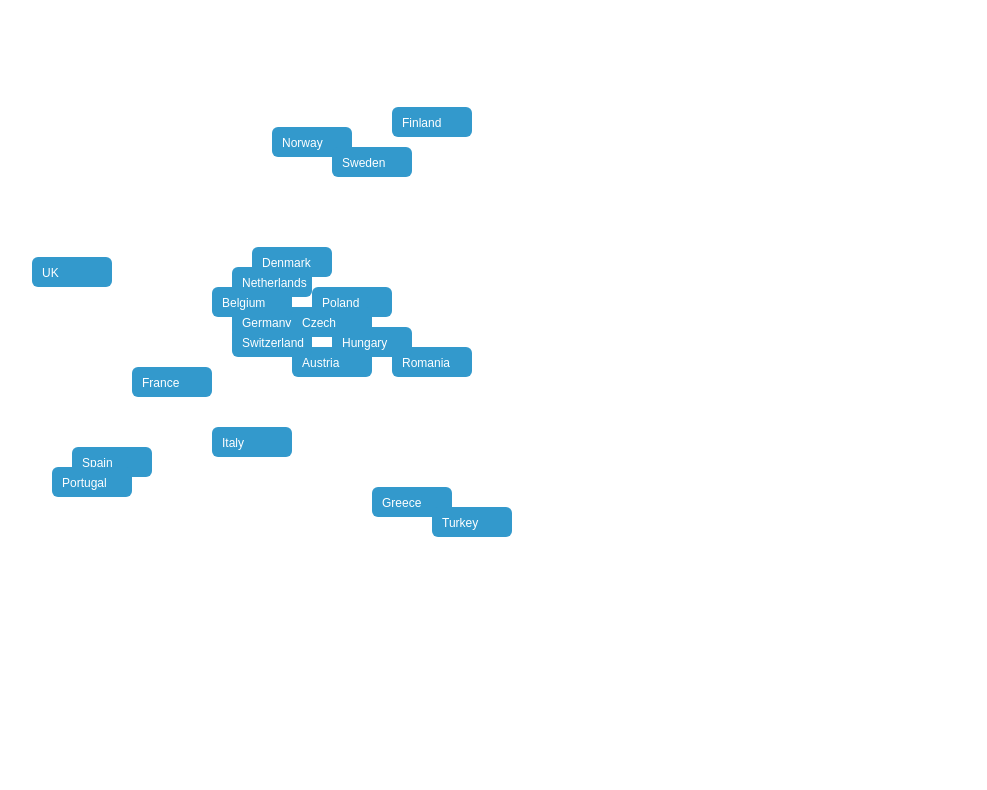
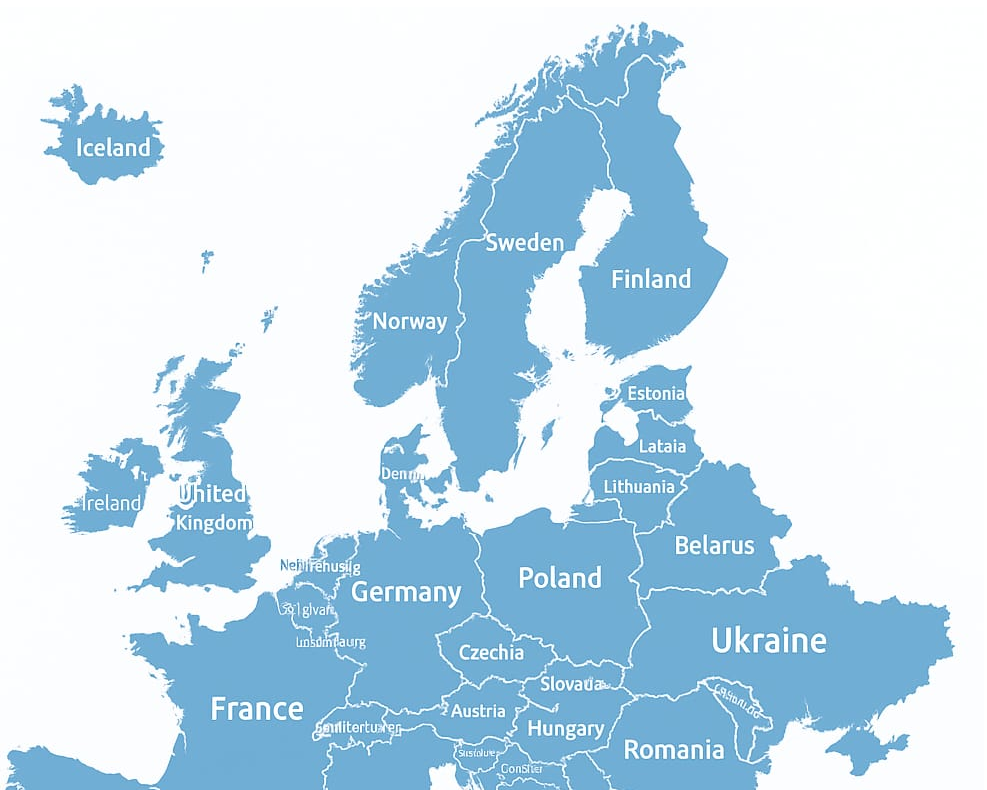
Before and after one commit to nks4906/europe-map, a plain HTML site: page index.html in a window 1280 px wide. Shown: the part 73-863 px from the top of the page, without its empty margins (168-1155 px from the left). Drawn offline with Linux system fonts and the light colour scheme.

Commit message:
Add files via upload

```diff
--- a/index.html
+++ b/index.html
@@ -3,7 +3,7 @@
 <head>
   <meta charset="UTF-8" />
   <meta name="viewport" content="width=device-width, initial-scale=1.0" />
-  <title>Europe Map</title>
+  <title>Europe Map Interactive</title>
   <style>
     body {
       font-family: sans-serif;
@@ -12,123 +12,143 @@
       padding: 0;
     }
     svg {
-      max-width: 1000px;
       width: 100%;
       height: auto;
-      margin: auto;
       display: block;
+      margin: 0 auto;
     }
     a:hover rect {
-      fill: #FF9933;
+      stroke: #FF9933;
+      stroke-width: 2;
+      fill: rgba(255, 153, 51, 0.1);
       transition: 0.3s;
     }
   </style>
 </head>
 <body>
-  <h1>Europe Map with Blog Links</h1>
+  <h1>Europe Map with Clickable Links</h1>
   <?xml version="1.0" encoding="UTF-8" standalone="no"?>
 <svg width="100%" height="auto" viewBox="0 0 1000 800" xmlns="http://www.w3.org/2000/svg">
-  <title>Europe Interactive Map</title>
-  <desc>Clickable map of Europe linking to blog posts</desc>
+  <image href="europe_map_background.png" x="0" y="0" width="1000" height="800" />
 
   <a href="https://namkoong7.tistory.com/entry/uk" target="_blank">
-    <rect x="60" y="250" width="80" height="30" fill="#3399cc" rx="6" ry="6"/>
-    <text x="70" y="270" font-size="12" fill="white">UK</text>
+    <rect x="60" y="250" width="80" height="30" fill="transparent" stroke="#FF9933" stroke-width="0" rx="6" ry="6">
+      <title>UK</title>
+    </rect>
   </a>
 
   <a href="https://namkoong7.tistory.com/entry/france" target="_blank">
-    <rect x="160" y="360" width="80" height="30" fill="#3399cc" rx="6" ry="6"/>
-    <text x="170" y="380" font-size="12" fill="white">France</text>
+    <rect x="160" y="360" width="80" height="30" fill="transparent" stroke="#FF9933" stroke-width="0" rx="6" ry="6">
+      <title>France</title>
+    </rect>
   </a>
 
   <a href="https://namkoong7.tistory.com/entry/germany" target="_blank">
-    <rect x="260" y="300" width="80" height="30" fill="#3399cc" rx="6" ry="6"/>
-    <text x="270" y="320" font-size="12" fill="white">Germany</text>
+    <rect x="260" y="300" width="80" height="30" fill="transparent" stroke="#FF9933" stroke-width="0" rx="6" ry="6">
+      <title>Germany</title>
+    </rect>
   </a>
 
   <a href="https://namkoong7.tistory.com/entry/italy" target="_blank">
-    <rect x="240" y="420" width="80" height="30" fill="#3399cc" rx="6" ry="6"/>
-    <text x="250" y="440" font-size="12" fill="white">Italy</text>
+    <rect x="240" y="420" width="80" height="30" fill="transparent" stroke="#FF9933" stroke-width="0" rx="6" ry="6">
+      <title>Italy</title>
+    </rect>
   </a>
 
   <a href="https://namkoong7.tistory.com/entry/austria" target="_blank">
-    <rect x="320" y="340" width="80" height="30" fill="#3399cc" rx="6" ry="6"/>
-    <text x="330" y="360" font-size="12" fill="white">Austria</text>
+    <rect x="320" y="340" width="80" height="30" fill="transparent" stroke="#FF9933" stroke-width="0" rx="6" ry="6">
+      <title>Austria</title>
+    </rect>
   </a>
 
   <a href="https://namkoong7.tistory.com/entry/greece" target="_blank">
-    <rect x="400" y="480" width="80" height="30" fill="#3399cc" rx="6" ry="6"/>
-    <text x="410" y="500" font-size="12" fill="white">Greece</text>
+    <rect x="400" y="480" width="80" height="30" fill="transparent" stroke="#FF9933" stroke-width="0" rx="6" ry="6">
+      <title>Greece</title>
+    </rect>
   </a>
 
   <a href="https://namkoong7.tistory.com/entry/spain" target="_blank">
-    <rect x="100" y="440" width="80" height="30" fill="#3399cc" rx="6" ry="6"/>
-    <text x="110" y="460" font-size="12" fill="white">Spain</text>
+    <rect x="100" y="440" width="80" height="30" fill="transparent" stroke="#FF9933" stroke-width="0" rx="6" ry="6">
+      <title>Spain</title>
+    </rect>
   </a>
 
   <a href="https://namkoong7.tistory.com/entry/denmark" target="_blank">
-    <rect x="280" y="240" width="80" height="30" fill="#3399cc" rx="6" ry="6"/>
-    <text x="290" y="260" font-size="12" fill="white">Denmark</text>
+    <rect x="280" y="240" width="80" height="30" fill="transparent" stroke="#FF9933" stroke-width="0" rx="6" ry="6">
+      <title>Denmark</title>
+    </rect>
   </a>
 
   <a href="https://namkoong7.tistory.com/entry/norway" target="_blank">
-    <rect x="300" y="120" width="80" height="30" fill="#3399cc" rx="6" ry="6"/>
-    <text x="310" y="140" font-size="12" fill="white">Norway</text>
+    <rect x="300" y="120" width="80" height="30" fill="transparent" stroke="#FF9933" stroke-width="0" rx="6" ry="6">
+      <title>Norway</title>
+    </rect>
   </a>
 
   <a href="https://namkoong7.tistory.com/entry/sweden" target="_blank">
-    <rect x="360" y="140" width="80" height="30" fill="#3399cc" rx="6" ry="6"/>
-    <text x="370" y="160" font-size="12" fill="white">Sweden</text>
+    <rect x="360" y="140" width="80" height="30" fill="transparent" stroke="#FF9933" stroke-width="0" rx="6" ry="6">
+      <title>Sweden</title>
+    </rect>
   </a>
 
   <a href="https://namkoong7.tistory.com/entry/poland" target="_blank">
-    <rect x="340" y="280" width="80" height="30" fill="#3399cc" rx="6" ry="6"/>
-    <text x="350" y="300" font-size="12" fill="white">Poland</text>
+    <rect x="340" y="280" width="80" height="30" fill="transparent" stroke="#FF9933" stroke-width="0" rx="6" ry="6">
+      <title>Poland</title>
+    </rect>
   </a>
 
   <a href="https://namkoong7.tistory.com/entry/netherlands" target="_blank">
-    <rect x="260" y="260" width="80" height="30" fill="#3399cc" rx="6" ry="6"/>
-    <text x="270" y="280" font-size="12" fill="white">Netherlands</text>
+    <rect x="260" y="260" width="80" height="30" fill="transparent" stroke="#FF9933" stroke-width="0" rx="6" ry="6">
+      <title>Netherlands</title>
+    </rect>
   </a>
 
   <a href="https://namkoong7.tistory.com/entry/belgium" target="_blank">
-    <rect x="240" y="280" width="80" height="30" fill="#3399cc" rx="6" ry="6"/>
-    <text x="250" y="300" font-size="12" fill="white">Belgium</text>
+    <rect x="240" y="280" width="80" height="30" fill="transparent" stroke="#FF9933" stroke-width="0" rx="6" ry="6">
+      <title>Belgium</title>
+    </rect>
   </a>
 
   <a href="https://namkoong7.tistory.com/entry/portugal" target="_blank">
-    <rect x="80" y="460" width="80" height="30" fill="#3399cc" rx="6" ry="6"/>
-    <text x="90" y="480" font-size="12" fill="white">Portugal</text>
+    <rect x="80" y="460" width="80" height="30" fill="transparent" stroke="#FF9933" stroke-width="0" rx="6" ry="6">
+      <title>Portugal</title>
+    </rect>
   </a>
 
   <a href="https://namkoong7.tistory.com/entry/czech" target="_blank">
-    <rect x="320" y="300" width="80" height="30" fill="#3399cc" rx="6" ry="6"/>
-    <text x="330" y="320" font-size="12" fill="white">Czech</text>
+    <rect x="320" y="300" width="80" height="30" fill="transparent" stroke="#FF9933" stroke-width="0" rx="6" ry="6">
+      <title>Czech</title>
+    </rect>
   </a>
 
   <a href="https://namkoong7.tistory.com/entry/switzerland" target="_blank">
-    <rect x="260" y="320" width="80" height="30" fill="#3399cc" rx="6" ry="6"/>
-    <text x="270" y="340" font-size="12" fill="white">Switzerland</text>
+    <rect x="260" y="320" width="80" height="30" fill="transparent" stroke="#FF9933" stroke-width="0" rx="6" ry="6">
+      <title>Switzerland</title>
+    </rect>
   </a>
 
   <a href="https://namkoong7.tistory.com/entry/finland" target="_blank">
-    <rect x="420" y="100" width="80" height="30" fill="#3399cc" rx="6" ry="6"/>
-    <text x="430" y="120" font-size="12" fill="white">Finland</text>
+    <rect x="420" y="100" width="80" height="30" fill="transparent" stroke="#FF9933" stroke-width="0" rx="6" ry="6">
+      <title>Finland</title>
+    </rect>
   </a>
 
   <a href="https://namkoong7.tistory.com/entry/romania" target="_blank">
-    <rect x="420" y="340" width="80" height="30" fill="#3399cc" rx="6" ry="6"/>
-    <text x="430" y="360" font-size="12" fill="white">Romania</text>
+    <rect x="420" y="340" width="80" height="30" fill="transparent" stroke="#FF9933" stroke-width="0" rx="6" ry="6">
+      <title>Romania</title>
+    </rect>
   </a>
 
   <a href="https://namkoong7.tistory.com/entry/hungary" target="_blank">
-    <rect x="360" y="320" width="80" height="30" fill="#3399cc" rx="6" ry="6"/>
-    <text x="370" y="340" font-size="12" fill="white">Hungary</text>
+    <rect x="360" y="320" width="80" height="30" fill="transparent" stroke="#FF9933" stroke-width="0" rx="6" ry="6">
+      <title>Hungary</title>
+    </rect>
   </a>
 
   <a href="https://namkoong7.tistory.com/entry/turkey" target="_blank">
-    <rect x="460" y="500" width="80" height="30" fill="#3399cc" rx="6" ry="6"/>
-    <text x="470" y="520" font-size="12" fill="white">Turkey</text>
+    <rect x="460" y="500" width="80" height="30" fill="transparent" stroke="#FF9933" stroke-width="0" rx="6" ry="6">
+      <title>Turkey</title>
+    </rect>
   </a>
 
 </svg>
```
Also changed, not shown: europe_map.svg, europe_map_background.png (added).
